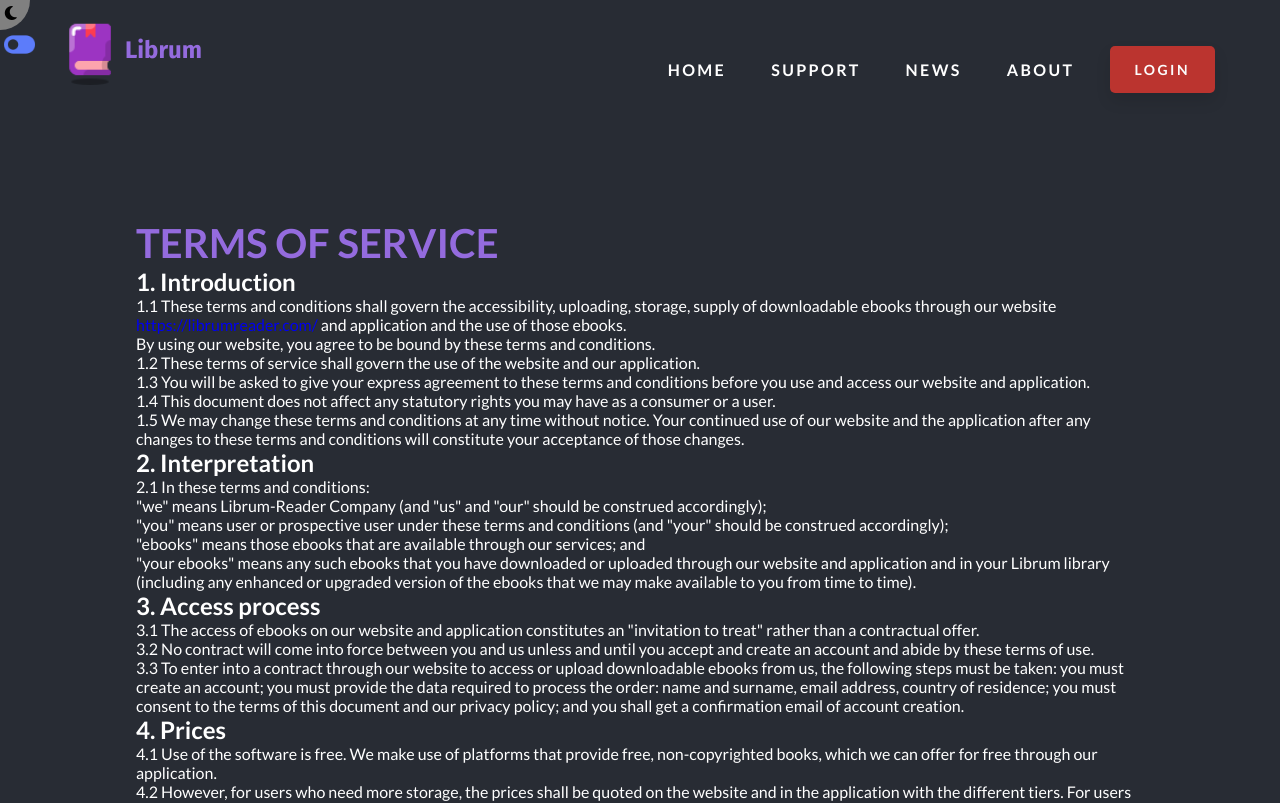
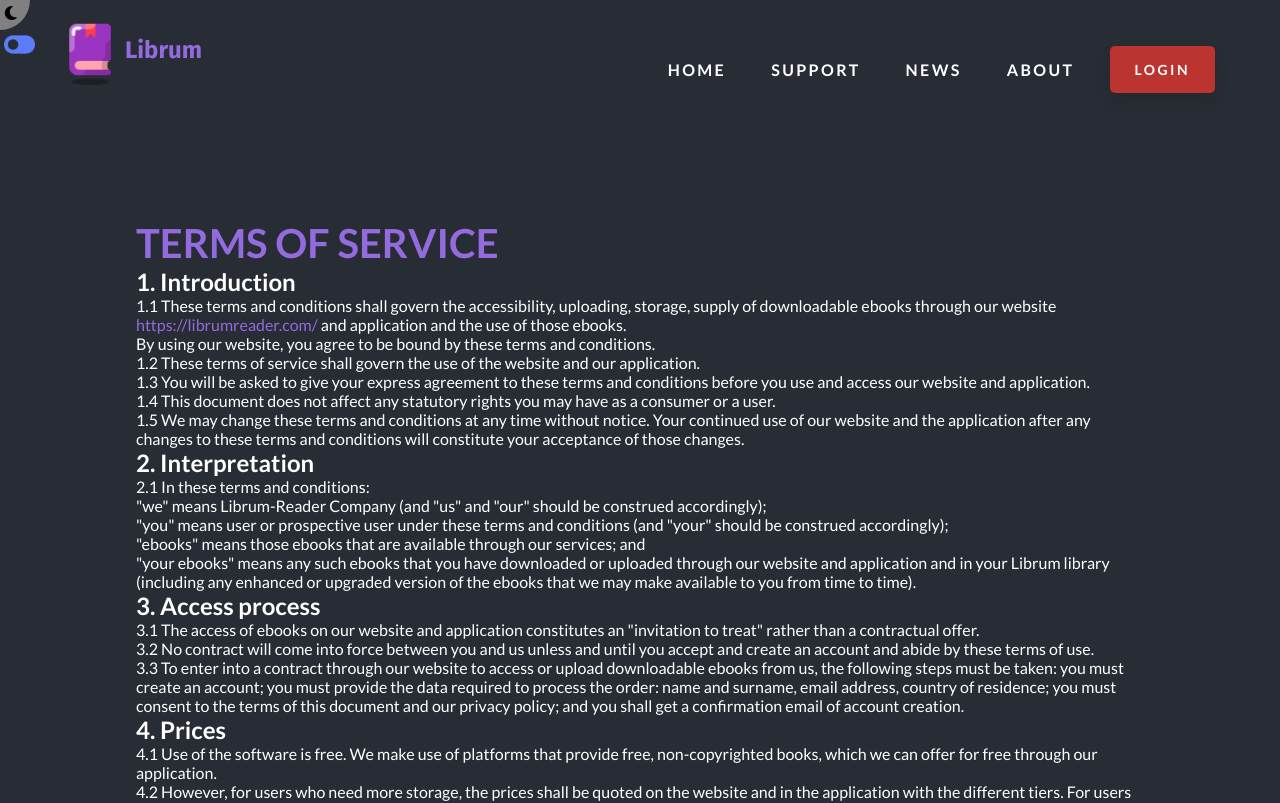
Before and after one commit to Librum-Reader/Librum-Website, a React (Create React App) app: page /termsofservice in a window 1280 px wide. Shown: the top 803 px of the page. Built offline with nearby package versions, Linux system fonts and the light colour scheme; no server answers; a web font is replaced by a local one; what react-google-recaptcha-v3 would draw is missing.

Commit message:
add primary color to title

```diff
--- a/src/Pages/TermsOfService/TermsOfService.css
+++ b/src/Pages/TermsOfService/TermsOfService.css
@@ -1,7 +1,6 @@
 .main-template {
   margin: 0px;
   padding: 5em 8.5em 5em 8.5em;
-
 }
 
 .title {
@@ -9,3 +8,8 @@
   color: black;
   text-align: start;
 }
+
+.main-template a {
+  color: var(--color-primary1);
+
+}
```
